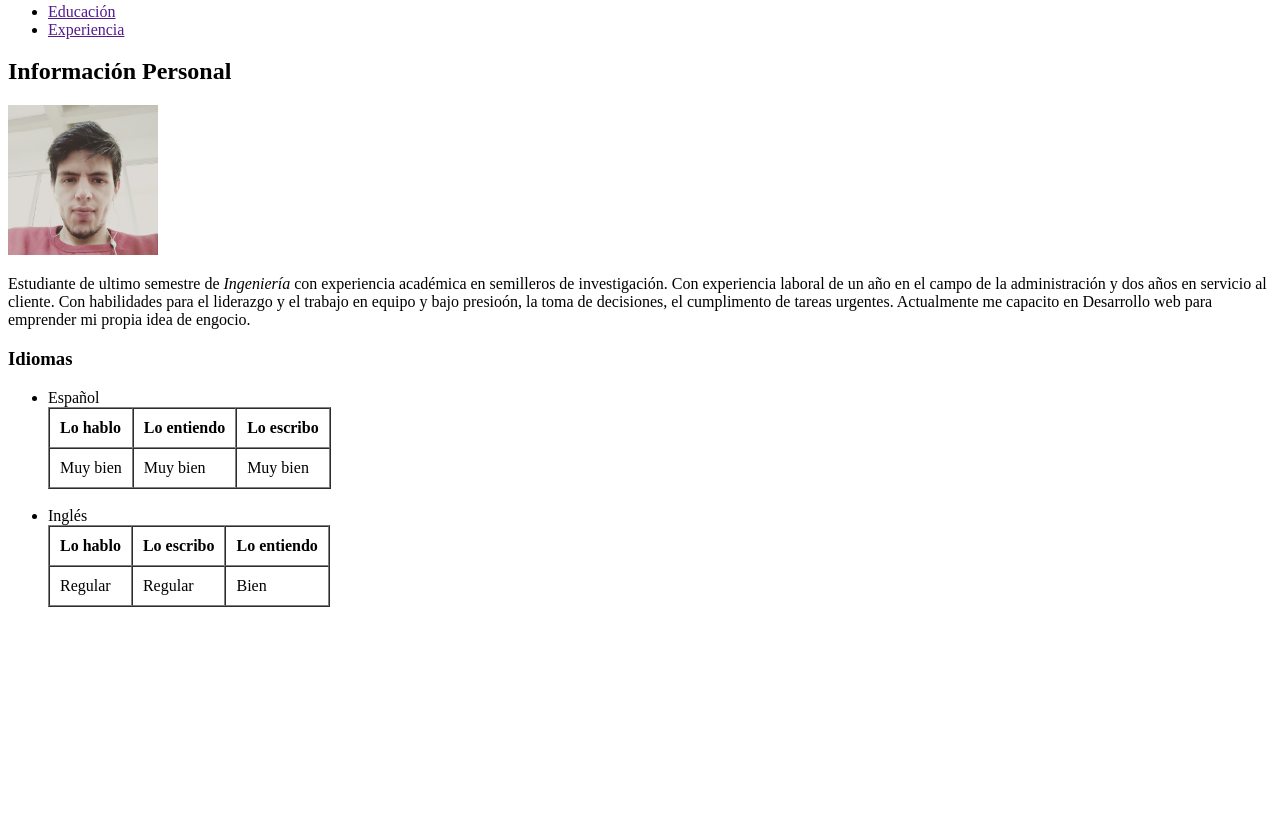
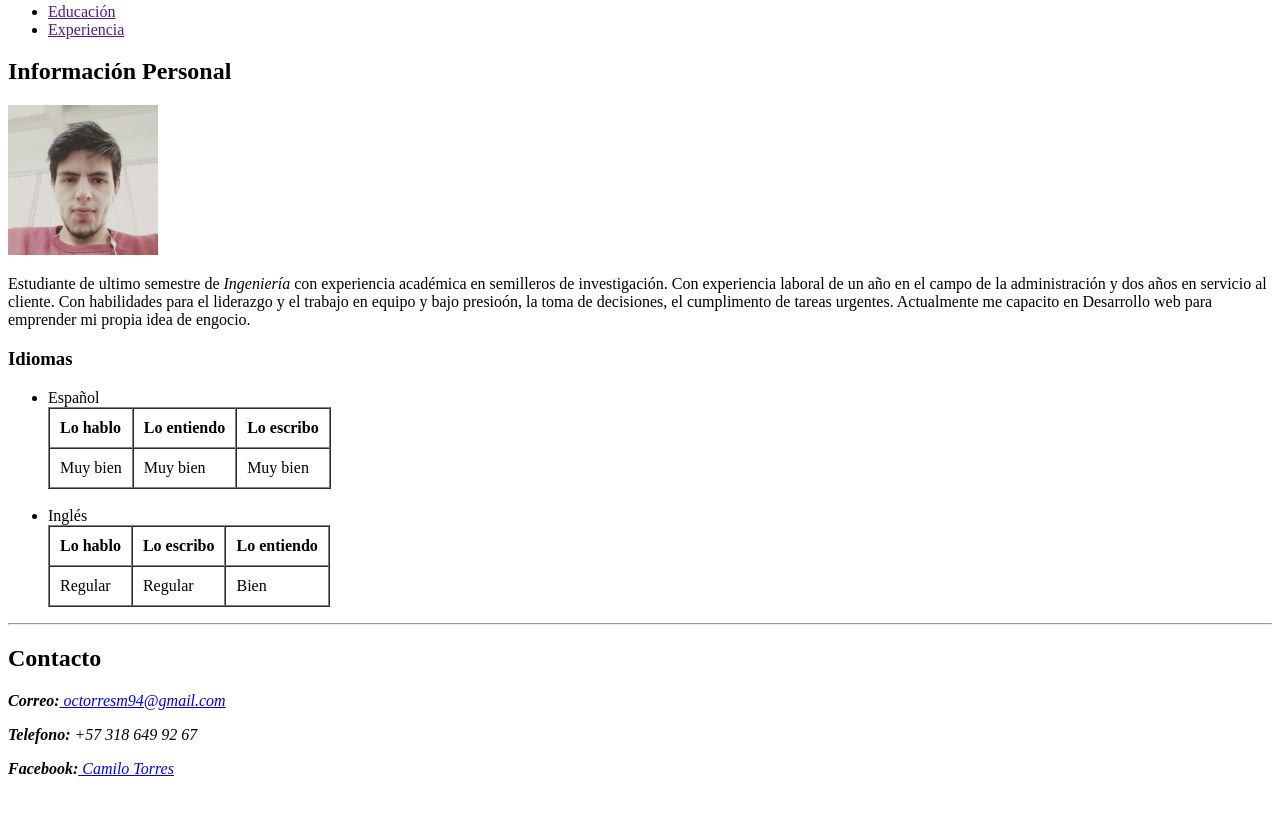
Before and after one commit to CamiloMz/CV-CAMILO-TORRES-html-only, a plain HTML site: page index.html in a window 1280 px wide. Shown: the part 354-1170 px from the top of the page. Before the commit the page ends 977 px from the top, so only its background shows below. Drawn offline with Linux system fonts and the light colour scheme.

Commit message:
Se agrega el Footer
Se agrega el Footer y queda terminada la Pagina Index.html

```diff
--- a/index.html
+++ b/index.html
@@ -18,9 +18,8 @@
       <!--Datos Personales-->
       <h2>Omar Camilo Torres Martínez</h2>
       <h3><em>20 de Septiembre de 1994, Bogotá D.C.</em></h3>
-      <hr/>
     </article>
-
+    <hr/>
     <nav>
       <!--Enlaces de menú básico-->
       <ul>
@@ -58,15 +57,22 @@
               <th>Lo hablo</th>
               <th>Lo escribo</th>
               <th>Lo entiendo</th>
-              <tr>
-                <td>Regular</td>
-                <td>Regular</td>
-                <td>Bien</td>
-              </tr>
+            </tr>
+            <tr>
+              <td>Regular</td>
+              <td>Regular</td>
+              <td>Bien</td>
             </tr>
           </table>
         </li>
       </ul>
     </section>
+    <hr/>
+    <footer>
+      <h2>Contacto</h2>
+      <p><em><strong>Correo:</strong><a href="mailto:octorresm94@gmail.com">  octorresm94@gmail.com</em></a></p>
+      <p><em><strong>Telefono:</strong> +57 318 649 92 67</em></p>
+      <p><em><strong>Facebook:</strong><a href="https://www.facebook.com/" target="_blank"> Camilo Torres</a></em></p><br/>
+    </footer>
   </body>
 </html>
```
